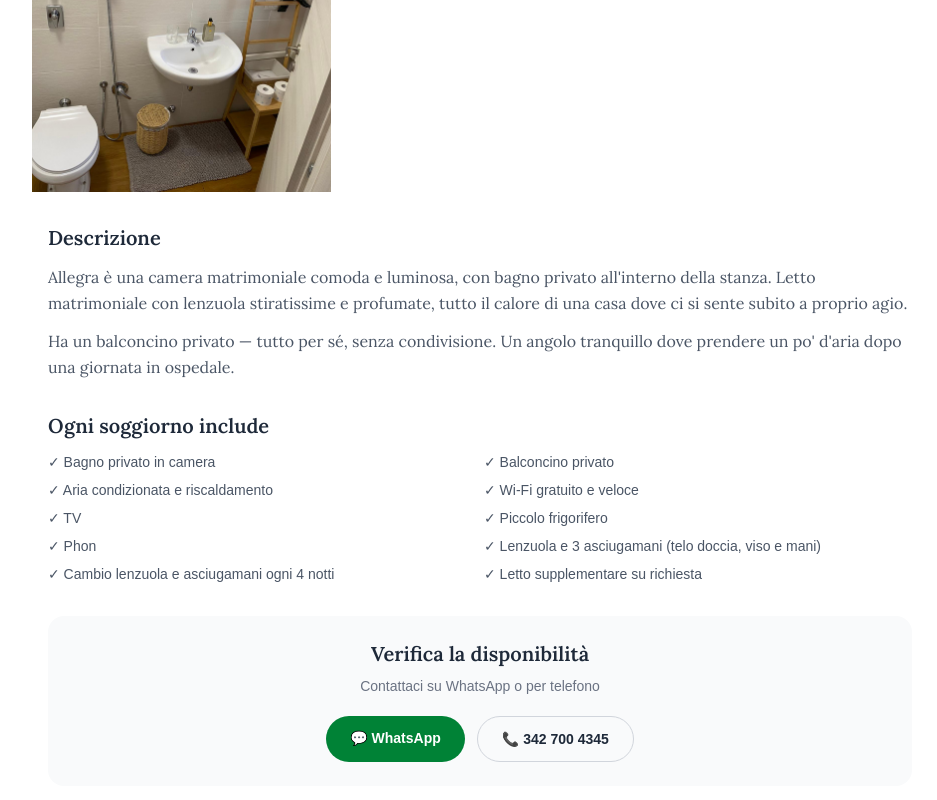
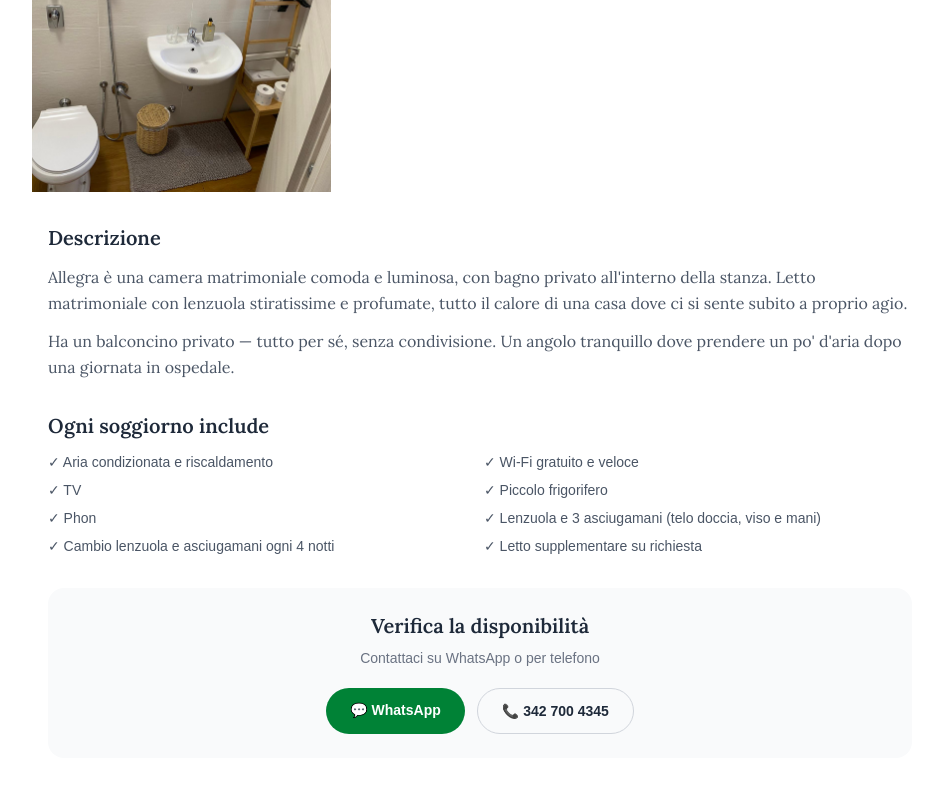
Before and after one commit to CasaAnia/sito-casaania, a Next.js app: page /camere/allegra in a window 1280 px wide. Shown: the part 1514-2314 px from the top of the page, without its empty margins (160-1097 px from the left). Built offline with nearby package versions, Linux system fonts and the light colour scheme.

Commit message:
Allegra: tolto bagno privato e balconcino dalla lista dotazioni

```diff
--- a/app/camere/allegra/page.tsx
+++ b/app/camere/allegra/page.tsx
@@ -84,8 +84,6 @@ export default function CameraAllegra() {
           <h2 style={{ fontFamily: "'Lora', serif" }} className="text-xl font-semibold mb-3 text-gray-800">Ogni soggiorno include</h2>
           <ul className="grid grid-cols-1 sm:grid-cols-2 gap-2 text-sm text-gray-600">
             {[
-              '✓ Bagno privato in camera',
-              '✓ Balconcino privato',
               '✓ Aria condizionata e riscaldamento',
               '✓ Wi-Fi gratuito e veloce',
               '✓ TV',
```
